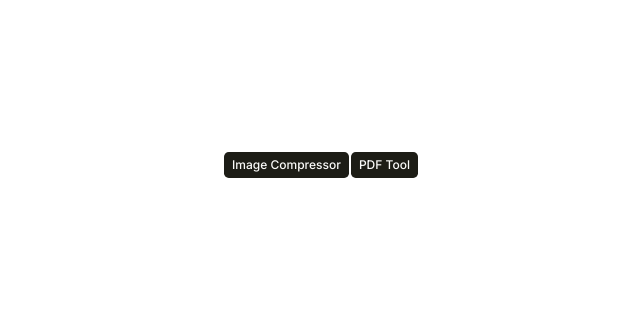
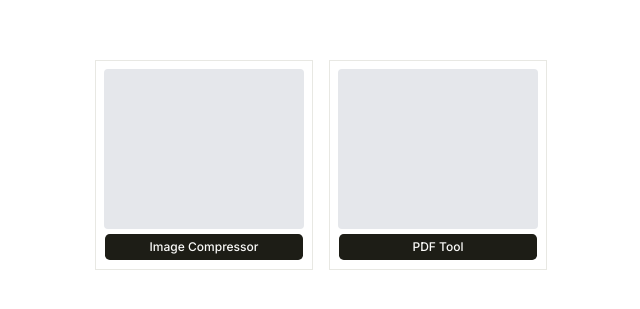
Before and after one commit to Onion3R/toolnest, a Next.js app: page / in a window 1280 px wide. Shown: the part 235-544 px from the top of the page, without its empty margins (319-959 px from the left). Built offline with nearby package versions, Linux system fonts and the light colour scheme.

Commit message:
refactor design for layout

```diff
--- a/app/page.tsx
+++ b/app/page.tsx
@@ -8,9 +8,15 @@ function Page() {
 
   const router = useRouter()
   return (
-    <div className="flex items-center justify-center h-screen">
-    <Button onClick={() => router.push('/compress')}>Image Compressor</Button>
-    <Button onClick={() => router.push('/pdf-organizer')}>PDF Tool</Button>
+    <div className="flex items-center justify-center h-screen gap-4">
+      <div className="flex flex-col gap-1 border  p-2 ">
+        <div className="h-40 w-50 bg-gray-200 rounded" />
+        <Button onClick={() => router.push('/compress')}>Image Compressor</Button>
+      </div>
+      <div className="flex flex-col gap-1 border  p-2 ">
+        <div className="h-40 w-50 bg-gray-200 rounded" />
+        <Button onClick={() => router.push('/pdf-organizer')}>PDF Tool</Button>
+      </div>
     </div>
   )
 }
```
